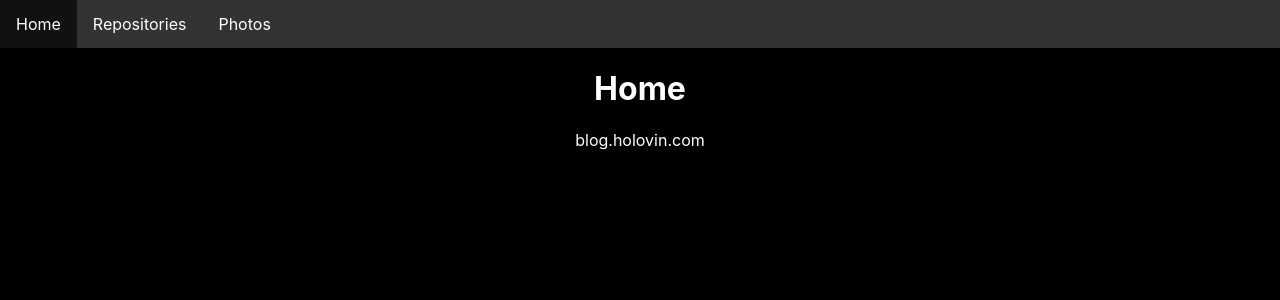
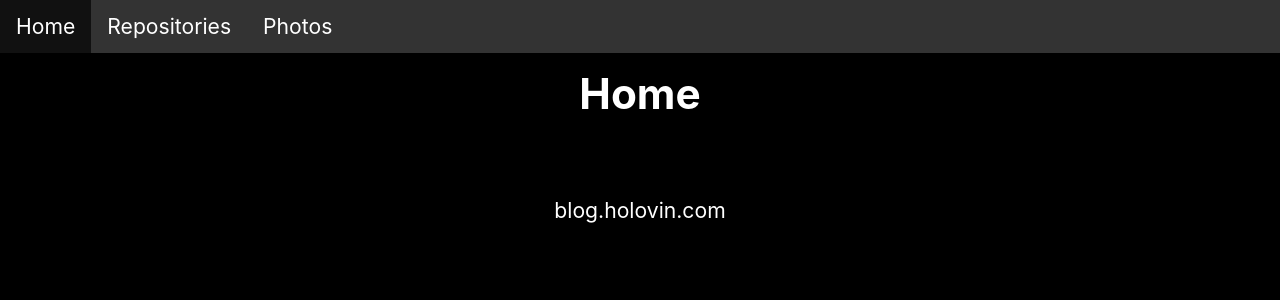
Before and after one commit to Uvacoder/blog-nextra, a Next.js app: page / in a window 1280 px wide. Shown: the top 300 px of the page. Built offline with nearby package versions, Linux system fonts and the light colour scheme.

Commit message:
Navbar fixed

```diff
--- a/components/footer.js
+++ b/components/footer.js
@@ -2,8 +2,10 @@
 
 export default function Footer() {
   return (
-    <footer className={styles.title}>
-      blog.holovin.com
+    <footer className={styles.container}>
+      <p className={styles.title}>
+        blog.holovin.com
+      </p>
     </footer>
   )
 }
--- a/styles/footer.module.css
+++ b/styles/footer.module.css
@@ -1,3 +1,10 @@
+.container {
+  left: 0;
+  bottom: 0;
+  width: 100%;
+  text-align: center;
+}
 .title {
   text-align: center;
+  padding: 10px;
 }
--- a/styles/globals.css
+++ b/styles/globals.css
@@ -6,6 +6,7 @@
     Ubuntu, Cantarell, Fira Sans, Droid Sans, Helvetica Neue, sans-serif;
   background: #000000;
   color: #FFFFFF;
+  font-size: 115%;
 }
 
 a {
@@ -17,8 +18,10 @@
   box-sizing: border-box;
 }
 
-.md {
-  padding: 20px;
+main {
+  margin-top: 30px;
+  margin-bottom: 30px;
+  padding: 10px;
 }
 
 pre {
--- a/styles/list.module.css
+++ b/styles/list.module.css
@@ -14,7 +14,7 @@
 }
 
 .link {
-  background-color: #4CAF50;
+  background-color: #375F37;
   border: none;
   color: white;
   padding: 15px 32px;
--- a/styles/navbar.module.css
+++ b/styles/navbar.module.css
@@ -1,9 +1,12 @@
 .list {
+  width: 100%;
   list-style-type: none;
   margin: 0;
   padding: 0;
   overflow: hidden;
   background-color: #333;
+  position: fixed;
+  top: 0;
 }
 
 .item {
```
Also changed, not shown: styles/md.module.css (line endings or trailing spaces), 1 other file (tests, documents, lock files or other folders).
